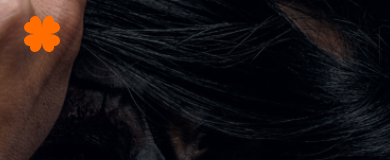
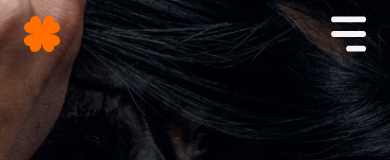
Before and after one commit to ViktorSvertoka/tattoo-studio, a Next.js app: page / in a window 390 px wide. Shown: the top 160 px of the page. Built offline with nearby package versions, Linux system fonts and the light colour scheme; a web font is replaced by a local one.

Commit message:
Update Hero.tsx

```diff
--- a/src/sections/Hero.tsx
+++ b/src/sections/Hero.tsx
@@ -1,5 +1,6 @@
 import Navbar from '../components/Navbar';
 import Logo from '../../public/icons/logo.svg';
+import Menu from '../../public/icons/mobile-menu.svg';
 
 const Hero = () => {
   return (
@@ -10,6 +11,9 @@ const Hero = () => {
             <Logo width={36} height={36} />
           </a>
           <Navbar />
+          <button className="md:hidden" type="button">
+            <Menu width={36} height={36} />
+          </button>
         </div>
 
         <h1 className="text-white font-rye xs:text-[36px] xs:mt-[508px] xs:w-[320px] xs:leading-[36px] xs:text-center sm:text-left lg:text-left sm:text-[64px] sm:mt-[670px] sm:w-[566px] sm:leading-[72px] lg:text-[80px] lg:mt-[155px] lg:w-[707px] lg:leading-[80px] font-normal xs:mx-auto sm:mx-0 lg:mx-0">
```
